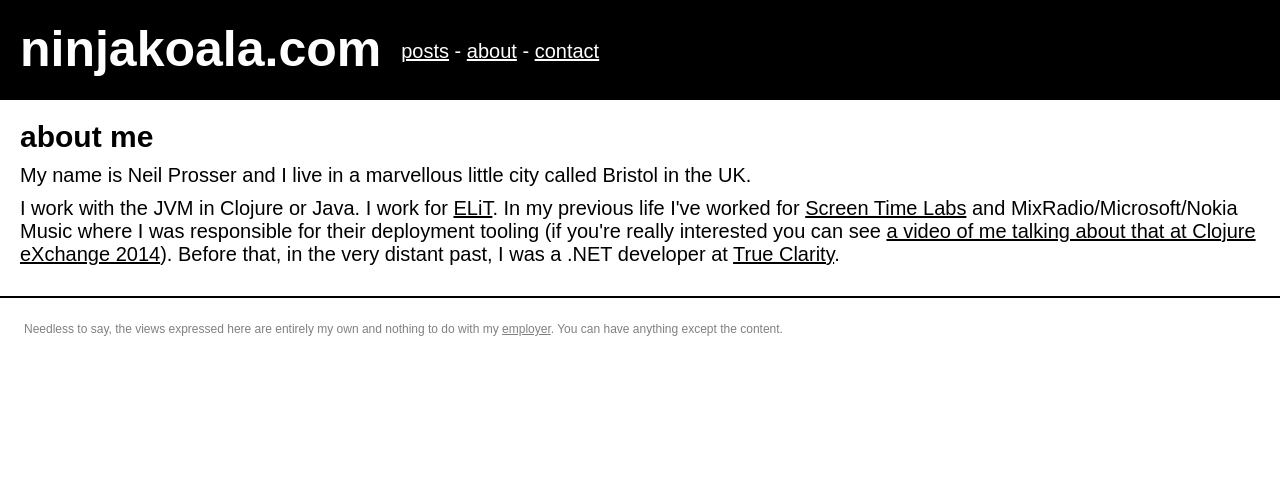
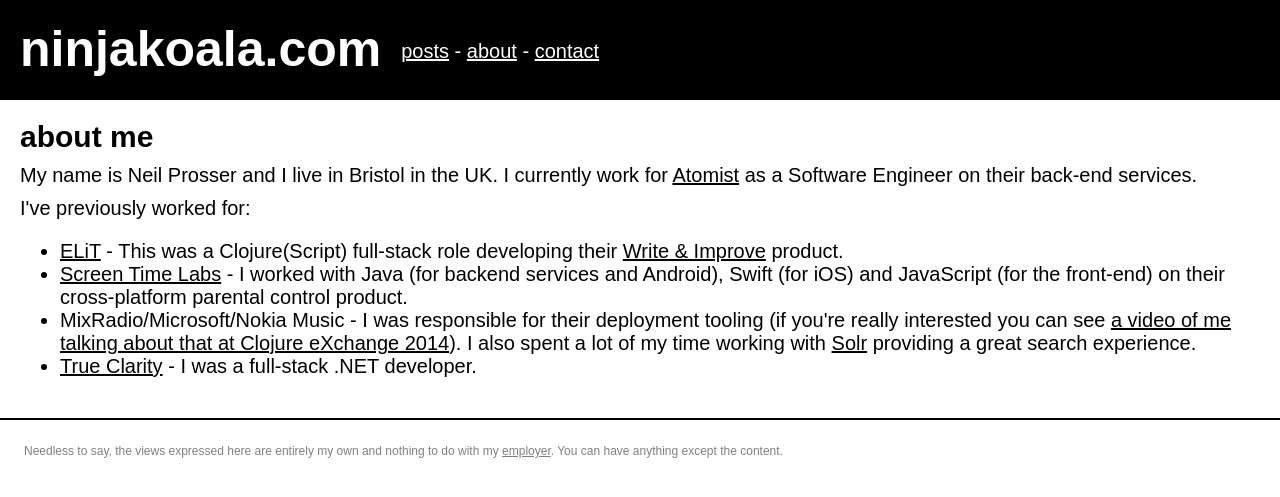
Before and after one commit to neilprosser/neilprosser.github.com, a Jekyll site: the page built from about.html, in a window 1280 px wide. Shown: the top 497 px of the page. Built offline with Jekyll 4.4.1, drawn with Linux system fonts in a browser that asks for light colours.

Commit message:
Update about page

```diff
--- a/about.html
+++ b/about.html
@@ -2,5 +2,11 @@
 layout: static
 title: "about me"
 ---
-<p>My name is Neil Prosser and I live in a marvellous little city called Bristol in the UK.</p>
-<p>I work with the JVM in Clojure or Java. I work for <a href="http://englishlanguageitutoring.com">ELiT</a>. In my previous life I've worked for <a href="https://screentimelabs.com">Screen Time Labs</a> and MixRadio/Microsoft/Nokia Music where I was responsible for their deployment tooling (if you're really interested you can see <a href="https://skillsmatter.com/skillscasts/6057-herding-cattle-with-clojure-at-mixradio">a video of me talking about that at Clojure eXchange 2014</a>). Before that, in the very distant past, I was a .NET developer at <a href="http://www.trueclarity.co.uk">True Clarity</a>.</p>
+<p>My name is Neil Prosser and I live in Bristol in the UK. I currently work for <a href="https://atomist.com">Atomist</a> as a Software Engineer on their back-end services.</p>
+<p>I've previously worked for:</p>
+<ul>
+    <li><a href="https://englishlanguageitutoring.com">ELiT</a> - This was a Clojure(Script) full-stack role developing their <a href="https://writeandimprove.com">Write & Improve</a> product.</li>
+    <li><a href="https://screentimelabs.com">Screen Time Labs</a> - I worked with Java (for backend services and Android), Swift (for iOS) and JavaScript (for the front-end) on their cross-platform parental control product.</li>
+    <li>MixRadio/Microsoft/Nokia Music - I was responsible for their deployment tooling (if you're really interested you can see <a href="https://skillsmatter.com/skillscasts/6057-herding-cattle-with-clojure-at-mixradio">a video of me talking about that at Clojure eXchange 2014</a>). I also spent a lot of my time working with <a href="https://lucene.apache.org/solr">Solr</a> providing a great search experience.</li>
+    <li><a href="https://www.trueclarity.co.uk">True Clarity</a> - I was a full-stack .NET developer.</li>
+</ul>
```
